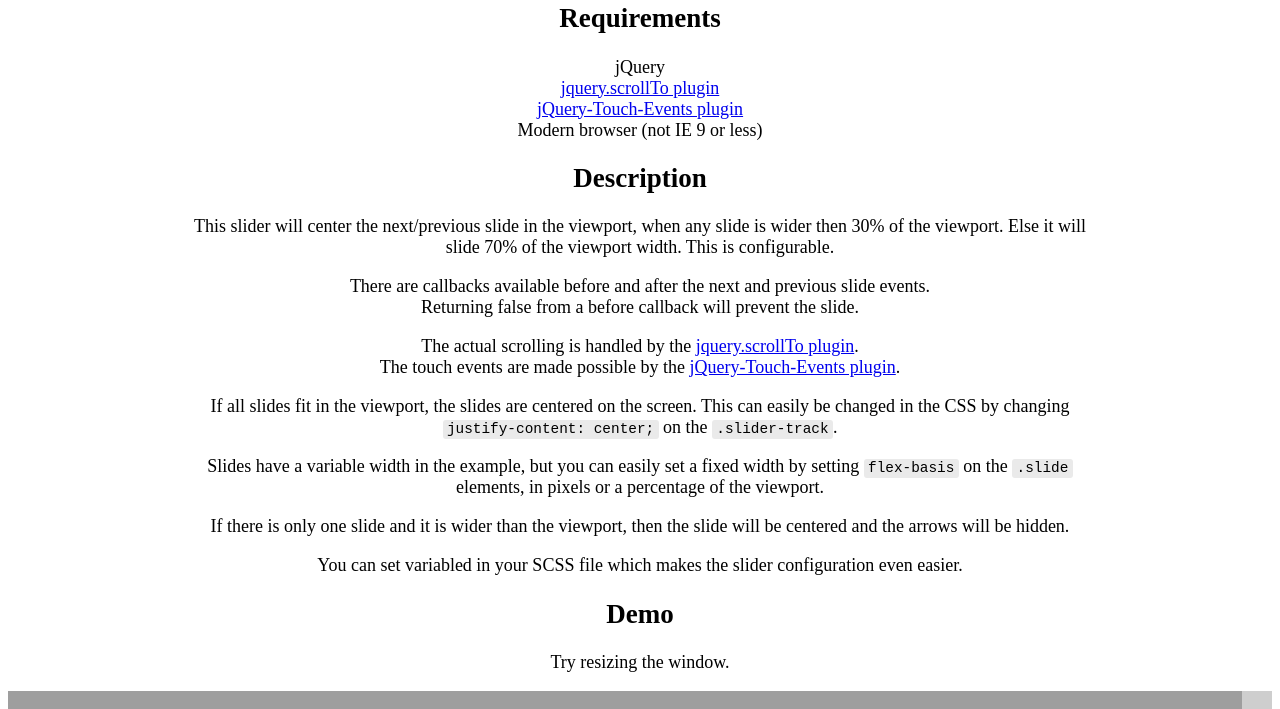
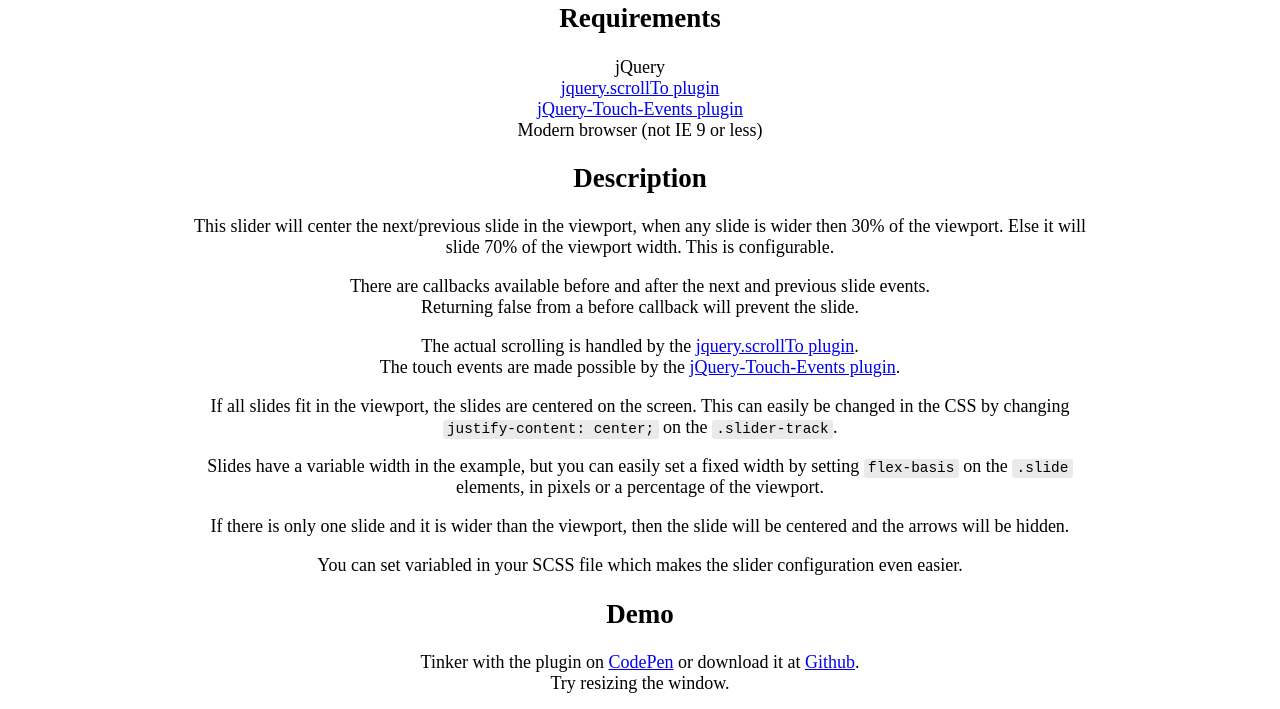
Before and after one commit to codezero-be/jquery-slider, a website: page public/index.html in a window 1280 px wide. Shown: the part 87-796 px from the top of the page. Drawn offline with nearby package versions, Linux system fonts and the light colour scheme; some packages are replaced by stand-ins of ours; grey boxes are pictures that could not be loaded; a script that the page names is missing; a web font is replaced by a local one.

Commit message:
Add links to CodePen and Github to example page

```diff
--- a/public/index.html
+++ b/public/index.html
@@ -107,7 +107,11 @@
     </p>
 
     <h2>Demo</h2>
-    <p>Try resizing the window.</p>
+    <p>
+        Tinker with the plugin on <a href="http://codepen.io/ivanvermeyen/pen/yMWvOR" target="_blank">CodePen</a>
+        or download it at <a href="https://github.com/codezero-be/jquery-slider" target="_blank">Github</a>.<br>
+        Try resizing the window.
+    </p>
 
 </div>
 
```
